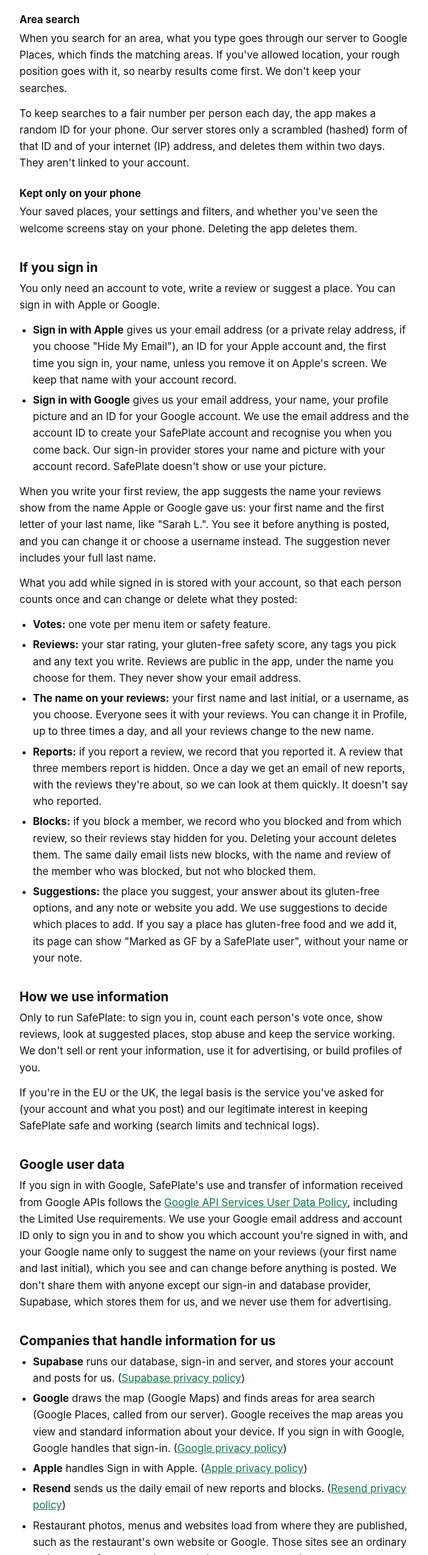
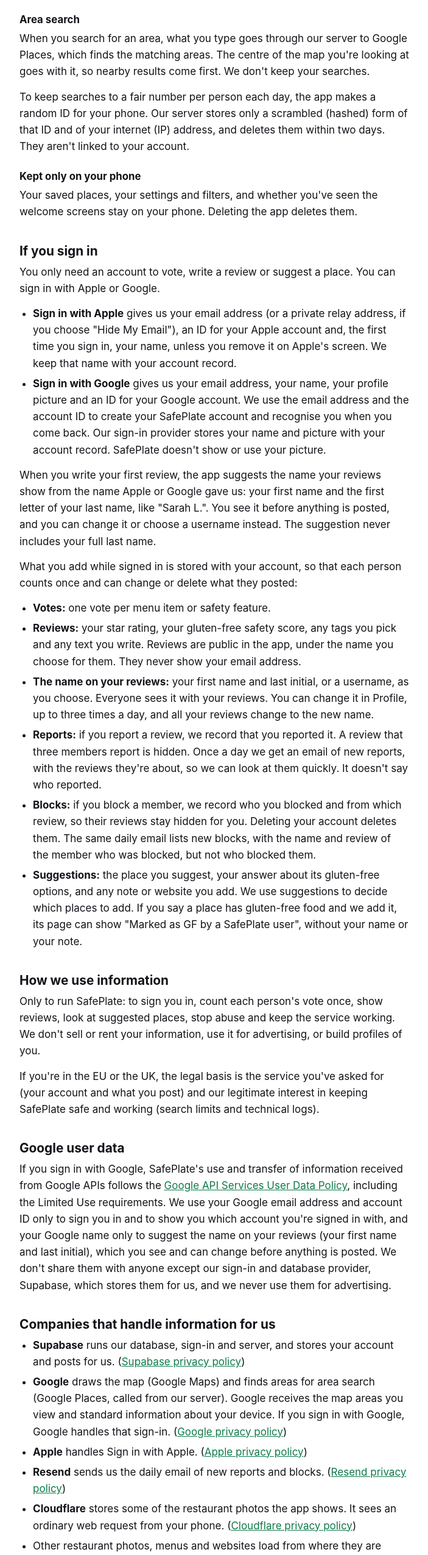
Before and after one commit to Fulmen123/fulmen123.github.io, a plain HTML site: page privacy.html in a window 1280 px wide. Shown: the part 953-3503 px from the top of the page at 61% size, without its empty margins (288-991 px from the left). Drawn offline with Linux system fonts and the light colour scheme.

Commit message:
Privacy policy: area search sends the map's centre; Cloudflare named; a #delete-account link for Google Play (owner "Yes, publish them" 2026-11-15)
Co-Authored-By: Claude Opus 5.5 <noreply@anthropic.com>

```diff
--- a/privacy.html
+++ b/privacy.html
@@ -51,8 +51,8 @@
 
     <h3>Area search</h3>
     <p>When you search for an area, what you type goes through our server to Google Places, which finds the
-    matching areas. If you've allowed location, your rough position goes with it, so nearby results come first.
-    We don't keep your searches.</p>
+    matching areas. The centre of the map you're looking at goes with it, so nearby results come first. We
+    don't keep your searches.</p>
     <p>To keep searches to a fair number per person each day, the app makes a random ID for your phone. Our
     server stores only a scrambled (hashed) form of that ID and of your internet (IP) address, and deletes them
     within two days. They aren't linked to your account.</p>
@@ -128,7 +128,10 @@
       (<a href="https://www.apple.com/legal/privacy/">Apple privacy policy</a>)</li>
       <li><strong>Resend</strong> sends us the daily email of new reports and blocks.
       (<a href="https://resend.com/legal/privacy-policy">Resend privacy policy</a>)</li>
-      <li>Restaurant photos, menus and websites load from where they are published, such as the restaurant's own
+      <li><strong>Cloudflare</strong> stores some of the restaurant photos the app shows. It sees an ordinary web
+      request from your phone. (<a href="https://www.cloudflare.com/privacypolicy/">Cloudflare privacy
+      policy</a>)</li>
+      <li>Other restaurant photos, menus and websites load from where they are published, such as the restaurant's own
       website or Google. Those sites see an ordinary web request from your phone, as when you open a web
       page.</li>
     </ul>
@@ -143,7 +146,7 @@
       security and troubleshooting.</li>
     </ul>
 
-    <h2>Deleting your account</h2>
+    <h2 id="delete-account">Deleting your account</h2>
     <p>In the app, go to <strong>Profile &rarr; Delete account</strong>. This deletes your account, the name on your
     reviews, and your votes, reviews, reports, blocks and suggestions from our database straight away.</p>
     <p>You can also email us and we'll delete your information. Removing SafePlate in your Apple or Google account
```
